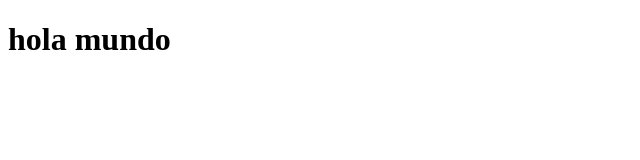
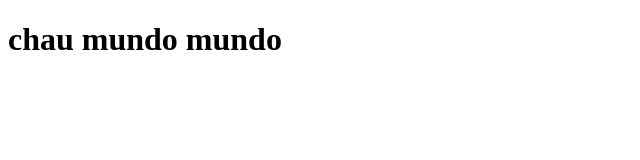
Before and after one commit to GitRaffo/mi-repositorio, a plain HTML site: page index.html in a window 1280 px wide. Shown: the whole page, without its empty margins (0-640 px from the left). Drawn offline with Linux system fonts and the light colour scheme.

Commit message:
chau mundo

```diff
--- a/index.html
+++ b/index.html
@@ -6,6 +6,6 @@
     </title>
 </head>
 <body>
-   <h1>hola mundo</h1>
+   <h1>chau mundo mundo</h1>
 </body>
 </html>
```
